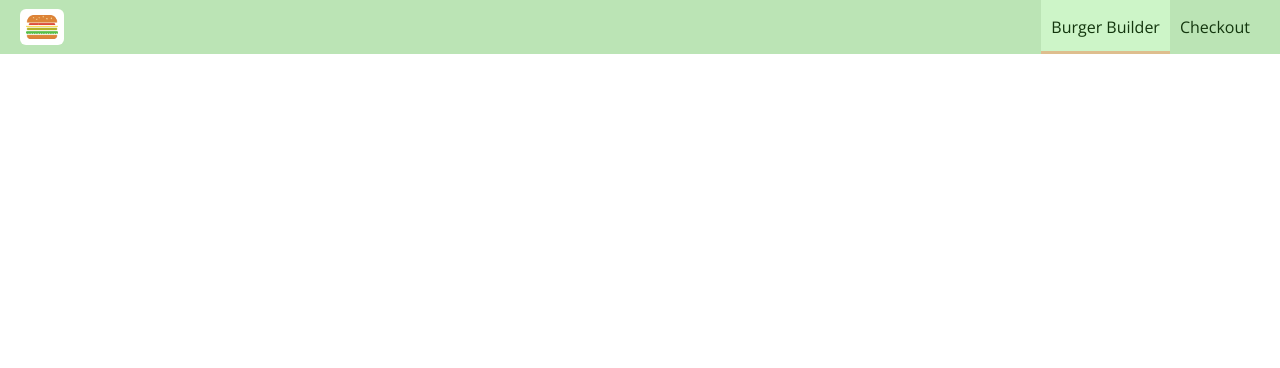
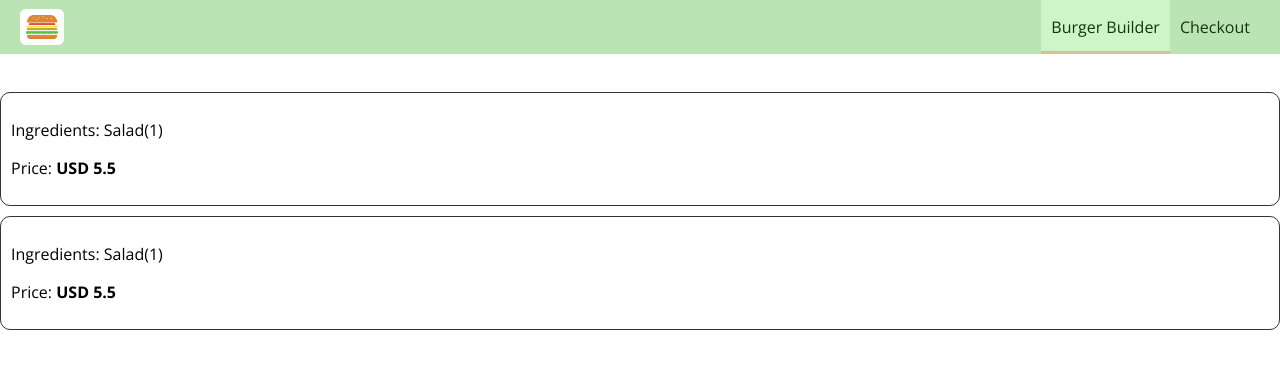
Before and after one commit to khoathy/burger-app, a React app: page /orders in a window 1280 px wide. Shown: the top 368 px of the page. Built offline with nearby package versions, Linux system fonts and the light colour scheme.

Commit message:
feat: add the order page

```diff
--- a/src/App.js
+++ b/src/App.js
@@ -4,6 +4,7 @@
 import Layout from './components/Layout/Layout';
 import BurgerBuilder from './containers/BurgerBuilder/BurgerBuilder';
 import Checkout from './containers/Checkout/Checkout';
+import Orders from './containers/Orders/Orders';
 
 
 class App extends Component {
@@ -13,6 +14,7 @@
         <Layout>
           <Switch>
             <Route path="/checkout" component={Checkout} />
+            <Route path="/orders" component={Orders} />
             <Route path="/" exact component={BurgerBuilder} />
           </Switch>
         </Layout>
--- /dev/null
+++ b/src/components/Order/Order.css
@@ -0,0 +1,9 @@
+.Order {
+    width: 100%;
+    border: 1px solid #333;
+    border-radius: 10px;
+    padding: 10px;
+    margin: 10px auto;
+    box-sizing: border-box;
+
+}
--- /dev/null
+++ b/src/components/Order/Order.js
@@ -0,0 +1,12 @@
+import React from 'react';
+import classes from './Order.css';
+
+const order = (props) => (
+    <div className={classes.Order}>
+        <p>Ingredients: Salad(1)</p>
+        <p>Price: <strong>USD 5.5</strong></p>
+    </div>
+)
+
+
+export default order;
--- /dev/null
+++ b/src/containers/Orders/Orders.js
@@ -0,0 +1,16 @@
+import React, { Component } from 'react';
+import Order from '../../components/Order/Order';
+
+class Orders extends Component {
+    render() {
+        return(
+            <div>
+                <Order />
+                <Order />
+            </div>
+        );
+    }
+
+}
+
+export default Orders;
```
